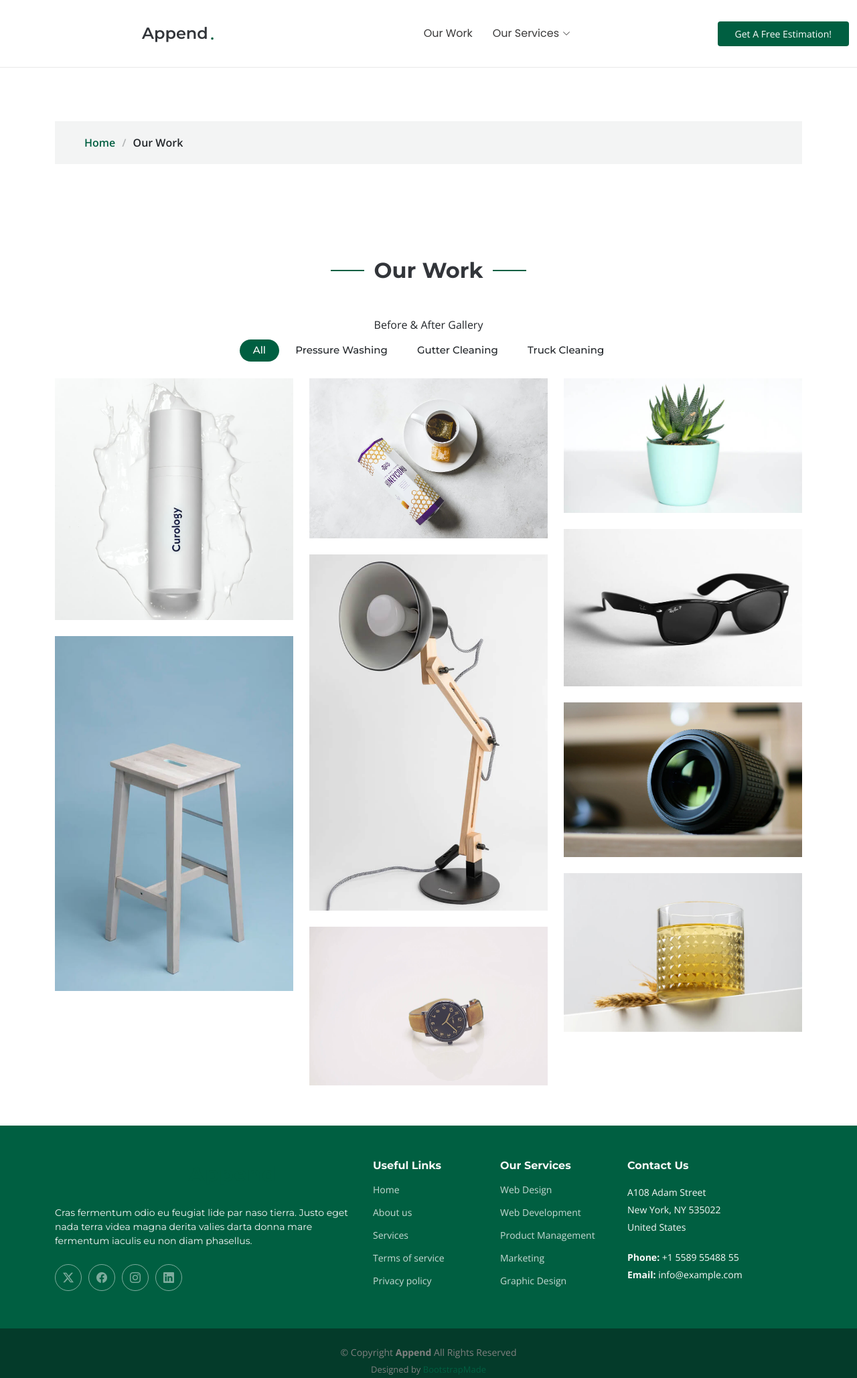
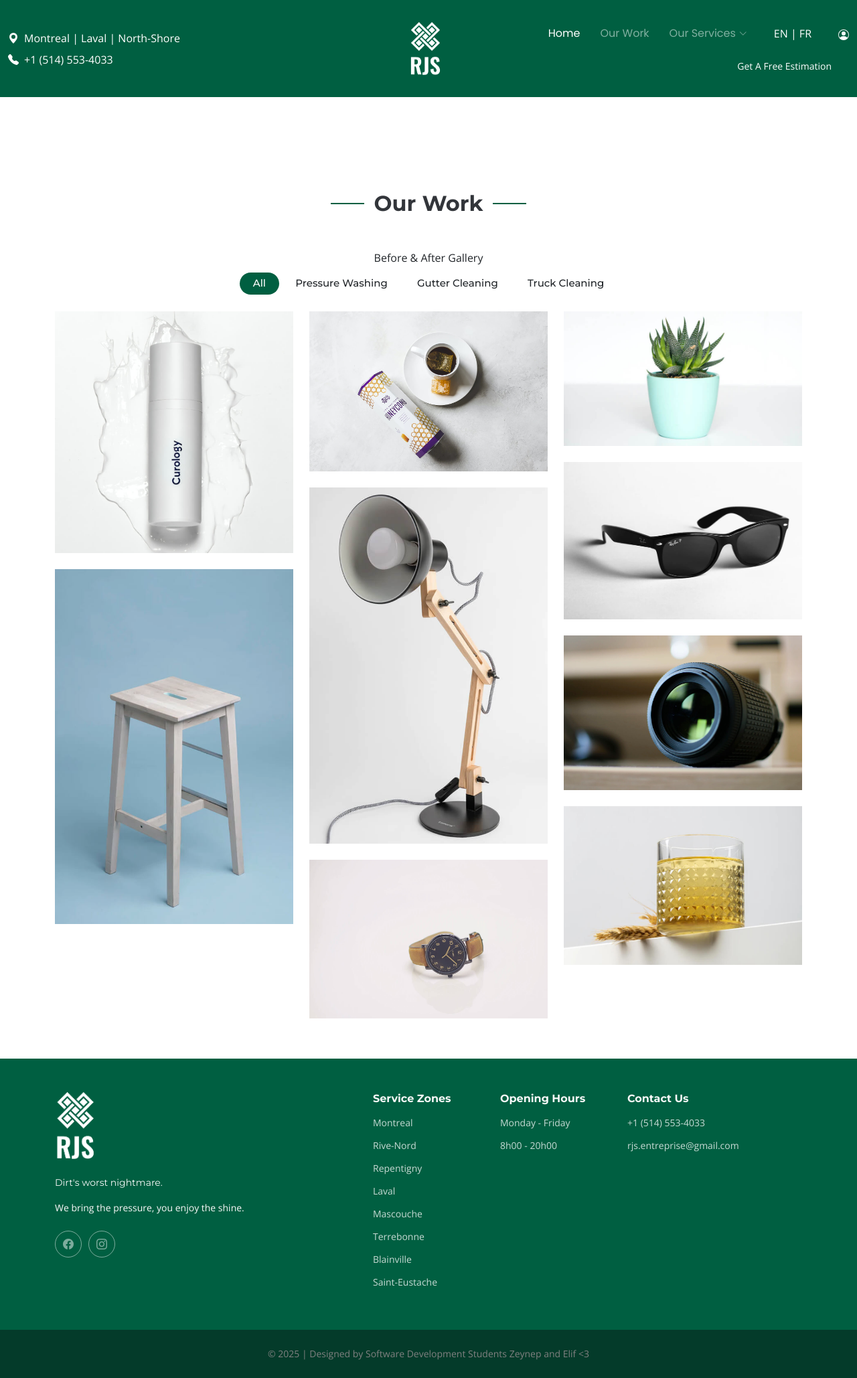
Before and after one commit to MuhammedAbbas9/pressure_washing_repo, a plain HTML site: page Append/Append/portfolio-details.html in a window 1280 px wide. Shown: the top 2058 px of the page at 67% size. Drawn offline with nearby package versions, Linux system fonts and the light colour scheme.

Commit message:
added the header and footer to other pages

```diff
--- a/Append/Append/assets/css/main.css
+++ b/Append/Append/assets/css/main.css
@@ -5,6 +5,38 @@
 --------------------------------------------------------------*/
 
 /* UPDATED CSS ELEMENTS */
+
+.portfolio-details-page .header {
+  --background-color: #005f41;
+  --heading-color: #ffffff;
+  --nav-color: rgba(255, 255, 255, 0.5);
+  --nav-hover-color: #ffffff;
+}
+
+.features .features-item ul {
+  list-style: none;
+  padding: 0;
+}
+
+.features .features-item ul li {
+  padding-bottom: 10px;
+  display: flex;
+  align-items: flex-start;
+  font-size: 18px; /* Add font size */
+    line-height: 1.5; /* Add line height */
+}
+
+.features .features-item ul li:last-child {
+  padding-bottom: 0;
+}
+
+.features .features-item ul i {
+  font-size: 20px;
+  padding-right: 4px;
+  color: var(--accent-color);
+}
+
+
 .hero-contact-button {
   margin-top: 20px;
   position: absolute;
@@ -1270,26 +1302,6 @@ section,
   background-color: color-mix(in srgb, var(--accent-color), transparent 10%);
 }
 
-.features .features-item ul {
-  list-style: none;
-  padding: 0;
-}
-
-.features .features-item ul li {
-  padding-bottom: 10px;
-  display: flex;
-  align-items: flex-start;
-}
-
-.features .features-item ul li:last-child {
-  padding-bottom: 0;
-}
-
-.features .features-item ul i {
-  font-size: 20px;
-  padding-right: 4px;
-  color: var(--accent-color);
-}
 
 .features .features-item img {
   border: 6px solid var(--surface-color);
--- a/Append/Append/portfolio-details.html
+++ b/Append/Append/portfolio-details.html
@@ -28,15 +28,33 @@
 
 <body class="portfolio-details-page">
 
-  <header id="header" class="header d-flex align-items-center sticky-top">
+  <header id="header" class="header d-flex align-items-center fixed-top">
     <div class="container-fluid position-relative d-flex align-items-center justify-content-between">
+        <div class="contact-info d-flex flex-column align-items-start">
 
+            <!-- PHONE & LOCATION -->
+            <div class="address d-flex align-items-center mb-2">
+                <svg xmlns="http://www.w3.org/2000/svg" width="16" height="16" fill="white" class="bi bi-geo-alt-fill" viewBox="0 0 16 16">
+                    <path d="M8 16s6-5.686 6-10A6 6 0 0 0 2 6c0 4.314 6 10 6 10m0-7a3 3 0 1 1 0-6 3 3 0 0 1 0 6"/>
+                </svg>
+                <p class="mb-0 ms-2">Montreal | Laval | North-Shore</p>
+            </div>
+            <div class="phone d-flex align-items-center">
+                <svg xmlns="http://www.w3.org/2000/svg" width="16" height="16" fill="white" class="bi bi-telephone-fill" viewBox="0 0 16 16">
+                    <path fill-rule="evenodd" d="M1.885.511a1.745 1.745 0 0 1 2.61.163L6.29 2.98c.329.423.445.974.315 1.494l-.547 2.19a.68.68 0 0 0 .178.643l2.457 2.457a.68.68 0 0 0 .644.178l2.189-.547a1.75 1.75 0 0 1 1.494.315l2.306 1.794c.829.645.905 1.87.163 2.611l-1.034 1.034c-.74.74-1.846 1.065-2.877.702a18.6 18.6 0 0 1-7.01-4.42 18.6 18.6 0 0 1-4.42-7.009c-.362-1.03-.037-2.137.703-2.877z"/>
+                </svg>
+                <p class="mb-0 ms-2">+1 (514) 553-4033</p>
+            </div>
+        </div>
         <a href="index.html" class="logo d-flex align-items-center me-auto me-xl-0">
-            <!-- Uncomment the line below if you also wish to use an image logo -->
-            <!-- <img src="assets/img/logo.png" alt=""> -->
-            <h1 class="sitename">Append</h1><span>.</span>
+            <img src="assets/img/White on Transparent without text.png" alt="LOGO" style="max-height: 80px; margin: 0 auto;">
         </a>
+        <div class="d-flex flex-column align-items-end">
 
+
+          <div style="display: flex; align-items: center;">
+
+            <!-- NAVMENU ELEMENTS -->
             <nav id="navmenu" class="navmenu">
                 <ul>
                     <li><a href="index.html#hero" class="active">Home</a></li>
@@ -62,7 +80,6 @@
                             <li><a href="#">Polymer Sand Installation</a></li>
                             <li><a href="#">Sealant Installation</a></li>
                             <li><a href="#">Anti-stain Treatment</a></li>
-                <li><a href="#">Anti-efflorescence Treatment</a></li>
                             <li><a href="#">Paint stripping</a></li>
                             <li class="dropdown"><a href="#"><span>Landscaping</span> <i class="bi bi-chevron-down toggle-dropdown"></i></a>
                                 <ul>
@@ -72,15 +89,26 @@
                             </li>
                         </ul>
                     </li>
-
-
-
                 </ul>
                 <i class="mobile-nav-toggle d-xl-none bi bi-list"></i>
             </nav>
 
-          <a class="btn-getstarted" href="index.html#about">Get A Free Estimation!</a>
+            <!-- EN/FR BUTTON -->
+            <a class="btn-lang" href="#">EN | FR</a>
 
+            <!-- ADMIN LOGIN ICON -->
+  <a class="admin-login" href="#">
+    <svg xmlns="http://www.w3.org/2000/svg" width="16" height="16" fill="white" class="bi bi-person-circle" viewBox="0 0 16 16">
+        <path d="M11 6a3 3 0 1 1-6 0 3 3 0 0 1 6 0z"/>
+        <path fill-rule="evenodd" d="M0 8a8 8 0 1 1 16 0A8 8 0 0 1 0 8m8-7a7 7 0 0 0-5.468 11.37C3.242 11.226 4.805 10 8 10s4.757 1.225 5.468 2.37A7 7 0 0 0 8 1z"/>
+    </svg>
+  </a>
+  </div>
+            <!-- FREE ESTIMATOIN BUTTON -->
+            <div class="d-flex align-items-center">
+              <a class="btn-getstarted mb-2" href="index.html#about">Get A Free Estimation</a>
+  </div>
+    </div>
       </div>
 </header>
 
@@ -232,60 +260,52 @@
     <div class="container footer-top">
         <div class="row gy-4">
         <div class="col-lg-5 col-md-12 footer-about">
-          <a href="index.html" class="logo d-flex align-items-center">
-            <span class="sitename">Append</span>
+            <a href="index.html" class="logo d-flex">
+                <img src="assets/img/White on Transparent without text.png" alt="LOGO" style="max-height: 100px; margin-left: -210px;">
             </a>
-          <p>Cras fermentum odio eu feugiat lide par naso tierra. Justo eget nada terra videa magna derita valies darta donna mare fermentum iaculis eu non diam phasellus.</p>
+            <p>Dirt's worst nightmare.</p>We bring the pressure, you enjoy the shine.</p>
             <div class="social-links d-flex mt-4">
-            <a href=""><i class="bi bi-twitter-x"></i></a>
             <a href=""><i class="bi bi-facebook"></i></a>
             <a href=""><i class="bi bi-instagram"></i></a>
-            <a href=""><i class="bi bi-linkedin"></i></a>
             </div>
         </div>
 
         <div class="col-lg-2 col-6 footer-links">
-          <h4>Useful Links</h4>
+            <h4>Service Zones</h4>
             <ul>
-            <li><a href="#">Home</a></li>
-            <li><a href="#">About us</a></li>
-            <li><a href="#">Services</a></li>
-            <li><a href="#">Terms of service</a></li>
-            <li><a href="#">Privacy policy</a></li>
+            <li><a href="#">Montreal</a></li>
+            <li><a href="#">Rive-Nord</a></li>
+            <li><a href="#">Repentigny</a></li>
+            <li><a href="#">Laval</a></li>
+            <li><a href="#">Mascouche</a></li>
+            <li><a href="#">Terrebonne</a></li>
+            <li><a href="#">Blainville</a></li>
+            <li><a href="#">Saint-Eustache</a></li>
             </ul>
         </div>
 
         <div class="col-lg-2 col-6 footer-links">
-          <h4>Our Services</h4>
+            <h4>Opening Hours</h4>
             <ul>
-            <li><a href="#">Web Design</a></li>
-            <li><a href="#">Web Development</a></li>
-            <li><a href="#">Product Management</a></li>
-            <li><a href="#">Marketing</a></li>
-            <li><a href="#">Graphic Design</a></li>
+            <li><a href="#">Monday - Friday</a></li>
+            <li><a href="#">8h00 - 20h00</a></li>
             </ul>
         </div>
 
-        <div class="col-lg-3 col-md-12 footer-contact text-center text-md-start">
+        <div class="col-lg-2 col-6 footer-links">
             <h4>Contact Us</h4>
-          <p>A108 Adam Street</p>
-          <p>New York, NY 535022</p>
-          <p>United States</p>
-          <p class="mt-4"><strong>Phone:</strong> <span>+1 5589 55488 55</span></p>
-          <p><strong>Email:</strong> <span>info@example.com</span></p>
+            <ul>
+            <li><a href="#">+1 (514) 553-4033</a></li>
+            <li><a href="#">rjs.entreprise@gmail.com</a></li>
+            </ul>
         </div>
+
 
         </div>
     </div>
 
-    <div class="container copyright text-center mt-4">
-      <p>© <span>Copyright</span> <strong class="sitename">Append</strong> <span>All Rights Reserved</span></p>
-      <div class="credits">
-        <!-- All the links in the footer should remain intact. -->
-        <!-- You can delete the links only if you've purchased the pro version. -->
-        <!-- Licensing information: https://bootstrapmade.com/license/ -->
-        <!-- Purchase the pro version with working PHP/AJAX contact form: [buy-url] -->
-        Designed by <a href="https://bootstrapmade.com/">BootstrapMade</a>
+    <div class="container-fluid copyright text-center mt-4">
+        <p>© <span>2025 | Designed by Software Development Students Zeynep and Elif <3</span><div class="credits">
         </div>
     </div>
 
```
Also changed, not shown: Append/Append/index.html (+1 -1 lines), Append/Append/services-details.html (+26 -23 lines). Lines whose indentation alone changed are shown as unchanged.
